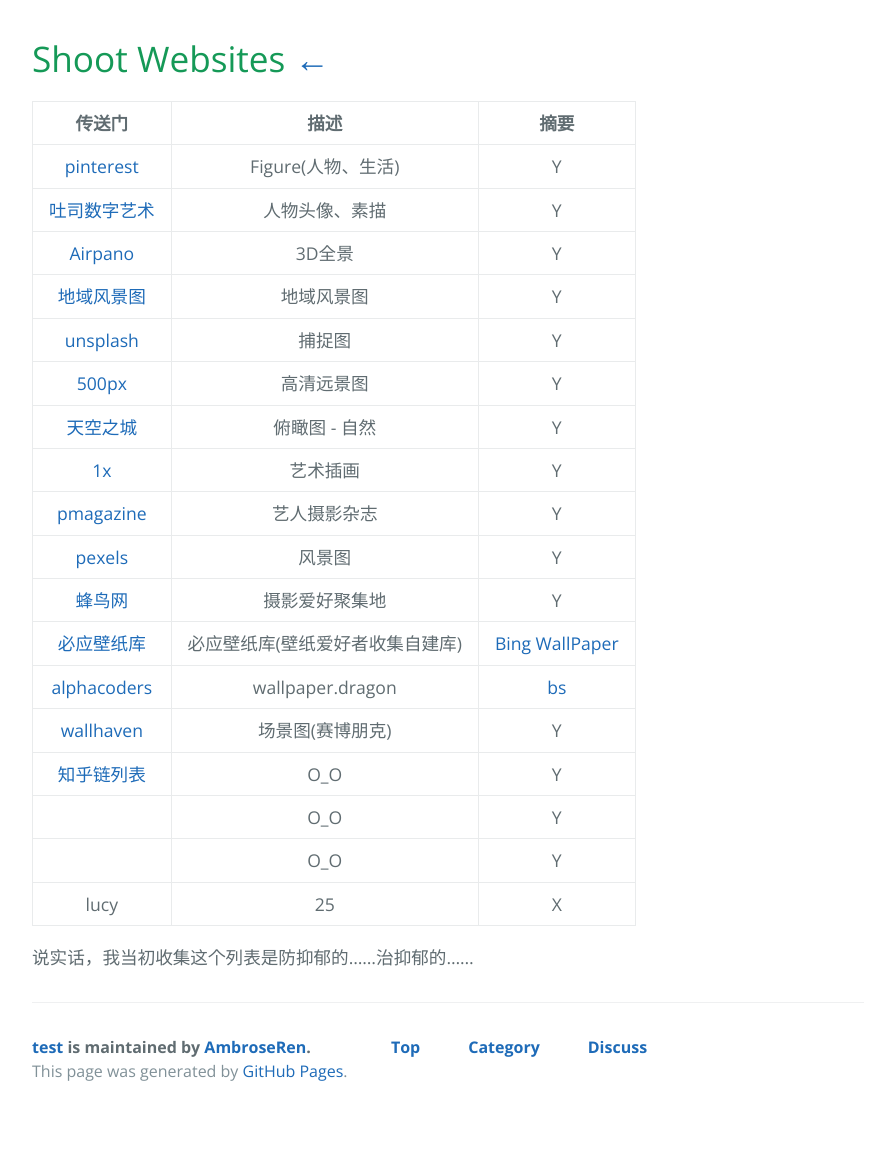
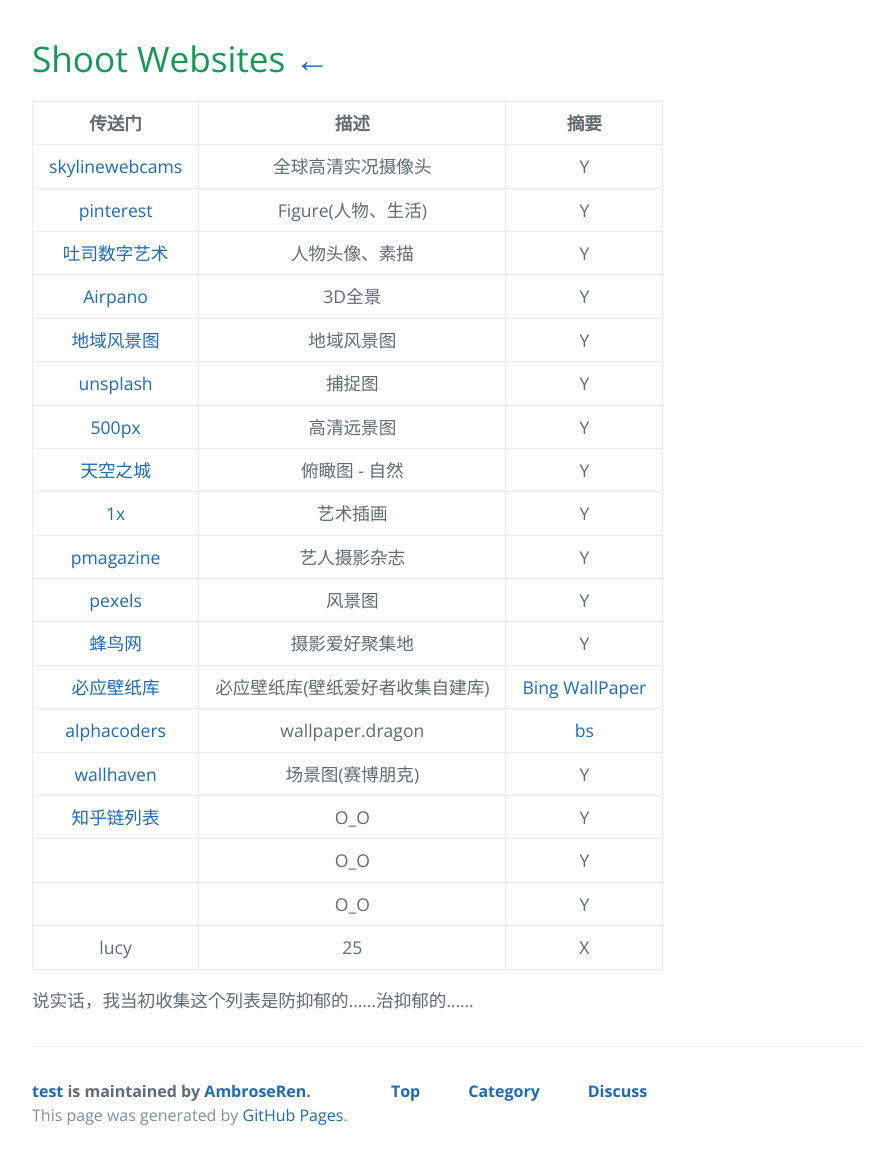
Before and after one commit to AmbroseRen/test, a Jekyll site: the page built from Art/Shoot/index.md, in a window 1280 px wide. Shown: the whole page, without its empty margins (192-1087 px from the left). Built offline with Jekyll 4.4.1, drawn with Linux system fonts in a browser that asks for light colours; our own code applies the rules of GitHub Pages for plain Markdown files; the repository's description, which GitHub fills in, is left out; before the commit the page ends 1115 px from its top, so only the background shows below that.

Commit message:
Update index.md

```diff
--- a/Art/Shoot/index.md
+++ b/Art/Shoot/index.md
@@ -2,6 +2,7 @@
 
 | 传送门 | 描述 | 摘要 |
 |:---:|:---:|:---:|
+| [skylinewebcams](https://www.skylinewebcams.com/) | 全球高清实况摄像头 | Y |
 | [pinterest](https://www.pinterest.com/) | Figure(人物、生活) | Y |
 | [吐司数字艺术](https://www.tucia.net/shots) | 人物头像、素描 | Y |
 | [Airpano](http://www.airpano.com/) | 3D全景 | Y |
```
